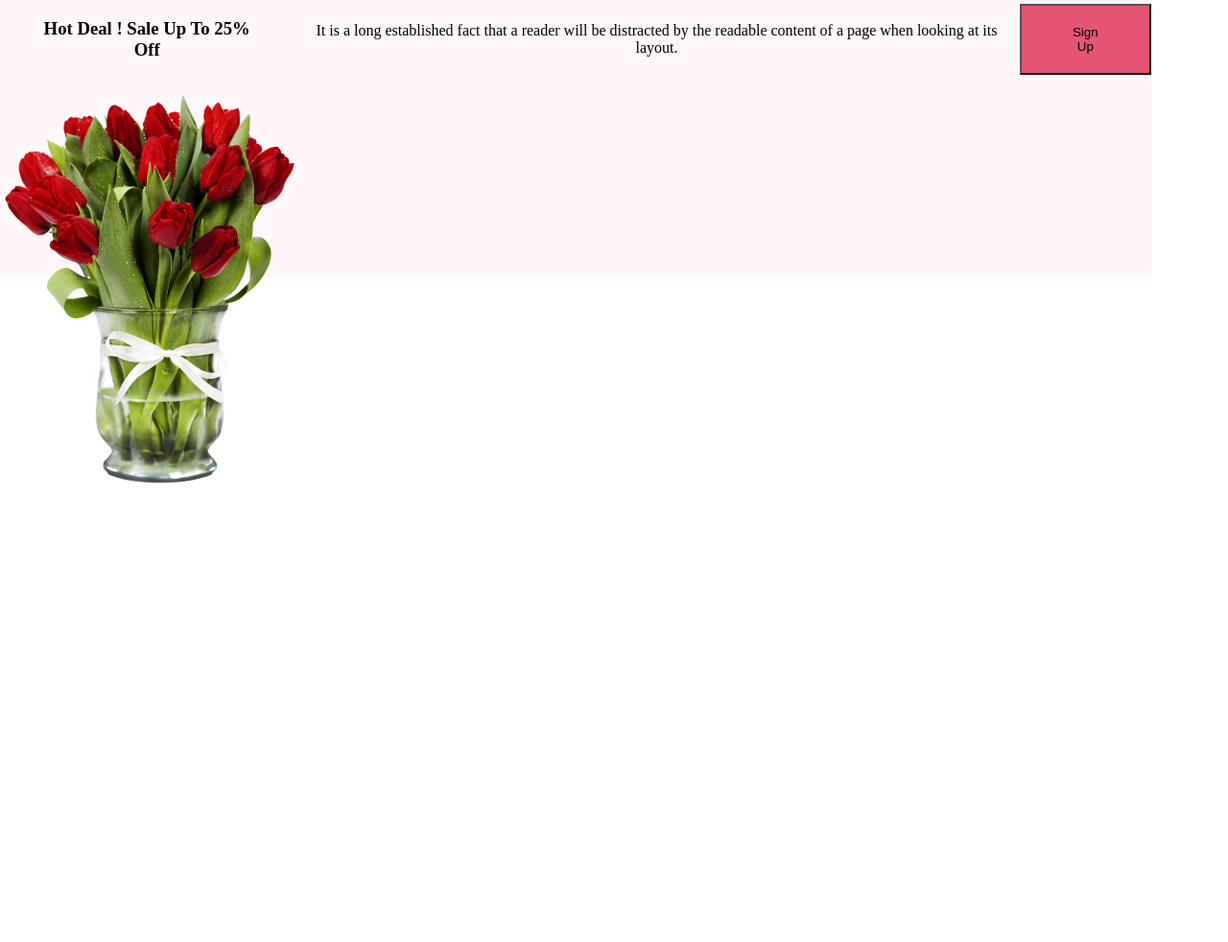
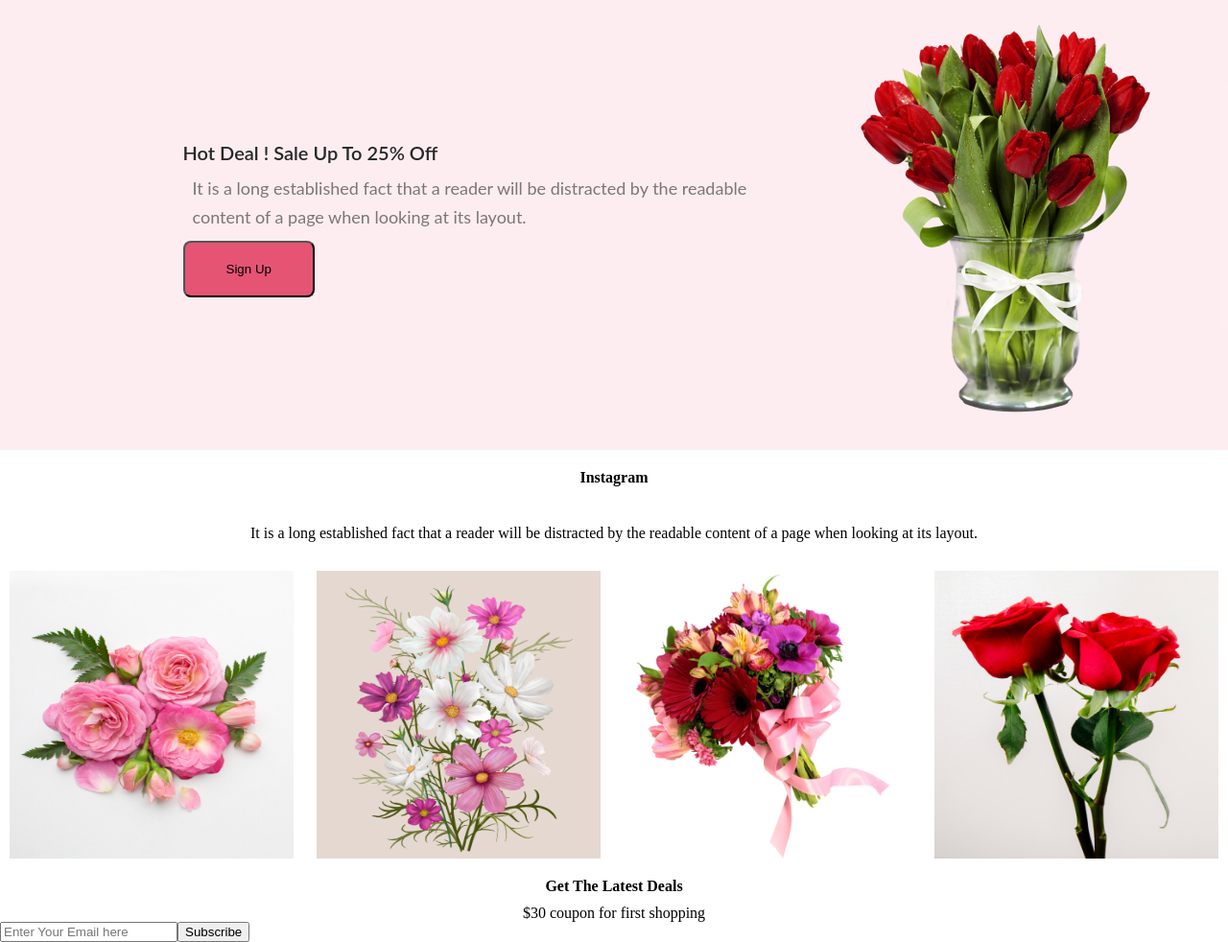
Before and after one commit to rahulroy15/my-flower-shop-website, a plain HTML site: page index.html in a window 1280 px wide. Shown: the part 1692-2674 px from the top of the page at 96% size. Before the commit the page ends 2209 px from the top, so only its background shows below. Drawn offline with Linux system fonts and the light colour scheme.

Commit message:
added second & third section

```diff
--- a/index.html
+++ b/index.html
@@ -52,23 +52,33 @@
     </section>
     <section>
         <div class="second-banner">
-            <div class="second-banner-container">
-                <h3 class="second-banner-title">Hot Deal ! Sale Up To 25% Off</h3>
-
-                <p class="second-banner-description">It is a long established fact that a reader will be distracted by
+            <div class="second-banner-content">
+                <h4 class="second-banner-title">Hot Deal ! Sale Up To 25% Off</h4>
+                <p class="second-banner-description"> It is a long established fact that a reader will be distracted by
                     the readable content of a page when looking at its layout.</p>
-
-                    <button class="btn"> Sign Up</button>
-
+                <button class="btn-2">Sign Up</button>
             </div>
             <img src="Flower Asset/pngwing 8.png" alt="">
-
-
-
-
         </div>
-
-
+    </section>
+    <section>
+        <h4 class="insta-title">Instagram</h4>
+        <p class="insta-description"> It is a long established fact that a reader will be distracted by the readable content of a page when
+            looking at its layout.</p>
+            <div class="insta-image-container">
+                <img class="insta-image1" src="Flower Asset/Flower 01.png" alt="">
+                <img class="insta-image-2" src="Flower Asset/Rectangle 4.png" alt="">
+                <img class="insta-image-3" src="Flower Asset/pngwing 5.png" alt="">
+                <img class="insta-image-4" src="Flower Asset/Rectangle 6.png" alt="">
+            </div>
+    </section>
+    <section>
+        <h4 class="subscribe-title">Get The Latest Deals</h4>
+        <p class="subscribe-description">$30 coupon for first shopping</p>
+        <div class="subscribe">
+            <input type="email" name="subscribe" id="" placeholder="Enter Your Email here">
+            <button> Subscribe</button>
+        </div>
     </section>
 
 </main>
--- a/styles/style.css
+++ b/styles/style.css
@@ -114,30 +114,102 @@
     display: flex;
 }
 
+
+
+.btn-1 {
+    color: #FFF;
+    font-family: Lato;
+    font-size: 20px;
+    font-weight: 700;
+    border-radius: 8px;
+    background: #E55473;
+    display: flex;
+    padding: 20px 30px;
+    align-items: center gap: 10px;
+}
+
+.second-banner {
+    display: flex;
+    justify-content: space-around;
+    align-items: center;
+    background: rgba(229, 84, 115, 0.10);
+    padding: 30px 30px 30px 150px;
+}
+
 .second-banner-title {
-    text-align: center;
-    margin: 30px;
+    color: #272727;
+    font-family: Lato;
+    font-size: 20px;
+    font-weight: 600;
+    width: 500px;
 }
 
 .second-banner-description {
-    text-align: center;
+    color: rgba(39, 39, 39, 0.60);
+    font-family: Lato;
+    font-size: 18px;
+    font-weight: 400;
+    line-height: 30px;
+    width: 600px;
+    margin: 10px;
 
 }
 
-.second-banner {
-    width: 1200px;
-    height: 300px;
-    border-radius: 4px;
-    background: rgba(229, 84, 115, 0.05);
-    flex-shrink: 0;
+.btn-2 {
+    border-radius: 8px;
+    background: #E55473;
+    display: inline-flex;
+    padding: 20px 43px;
+    align-items: flex-start;
+    gap: 10px;
+}
+
+.insta-title {
+    text-align: center;
+    padding: 20px;
+}
+
+.insta-description {
+    text-align: center;
+    padding: 20px;
+}
+
+.insta-image-container {
+    display: flex;
+    justify-content: center;
+    gap: 24px;
+    padding: 10px;
 
 }
-.second-banner-container{
-    display: flex;
-    align-items: center;
-    justify-content: space-around;
+
+.insta-image1 {
+    width: 300px;
+    height: 300px;
 
 }
-.pic{
-    width: 200px;
+.insta-image-2 {
+    width: 300px;
+    height: 300px;
+
 }
+.insta-image-3 {
+    width: 300px;
+    height: 300px;
+
+}
+.insta-image-4 {
+    width: 300px;
+    height: 300px;
+
+}
+.subscribe{
+    display: flex;
+
+}
+.subscribe-title{
+    text-align: center;
+    padding: 10px;
+}
+.subscribe-description{
+    text-align: center;
+}
```
